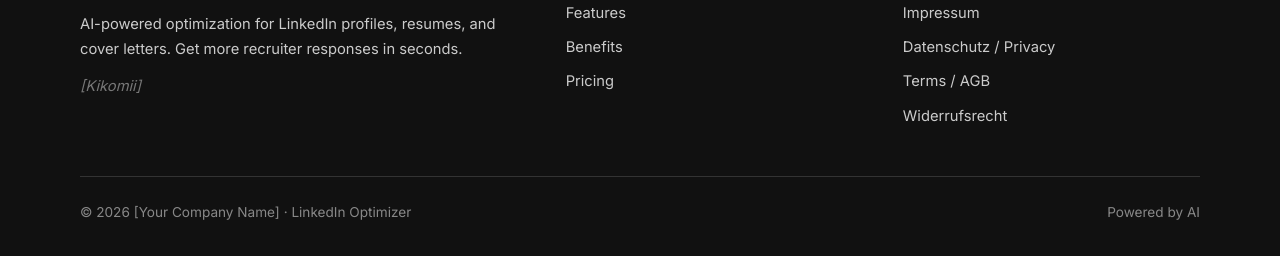
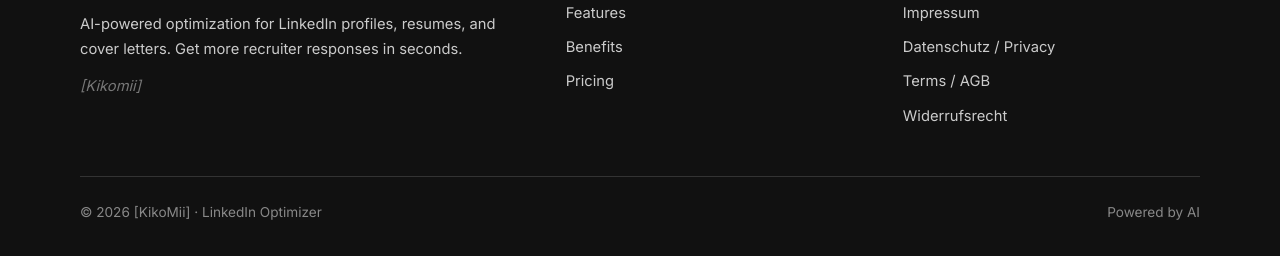
Before and after one commit to kutayba89/linkedin-optimizer-backend, a website: page public/index.html in a window 1280 px wide. Shown: the part 4943-5199 px from the top of the page. Drawn offline with Linux system fonts and the light colour scheme.

Commit message:
Update company name in footer

```diff
--- a/public/index.html
+++ b/public/index.html
@@ -435,7 +435,7 @@
 
     <div class="footer-bottom">
       <!-- TODO: Replace [Your Company Name] once your Gewerbe is registered -->
-      <span>© <span id="year"></span> [Your Company Name] · LinkedIn Optimizer</span>
+      <span>© <span id="year"></span> [KikoMii] · LinkedIn Optimizer</span>
       <span>Powered by AI</span>
     </div>
   </footer>
```
